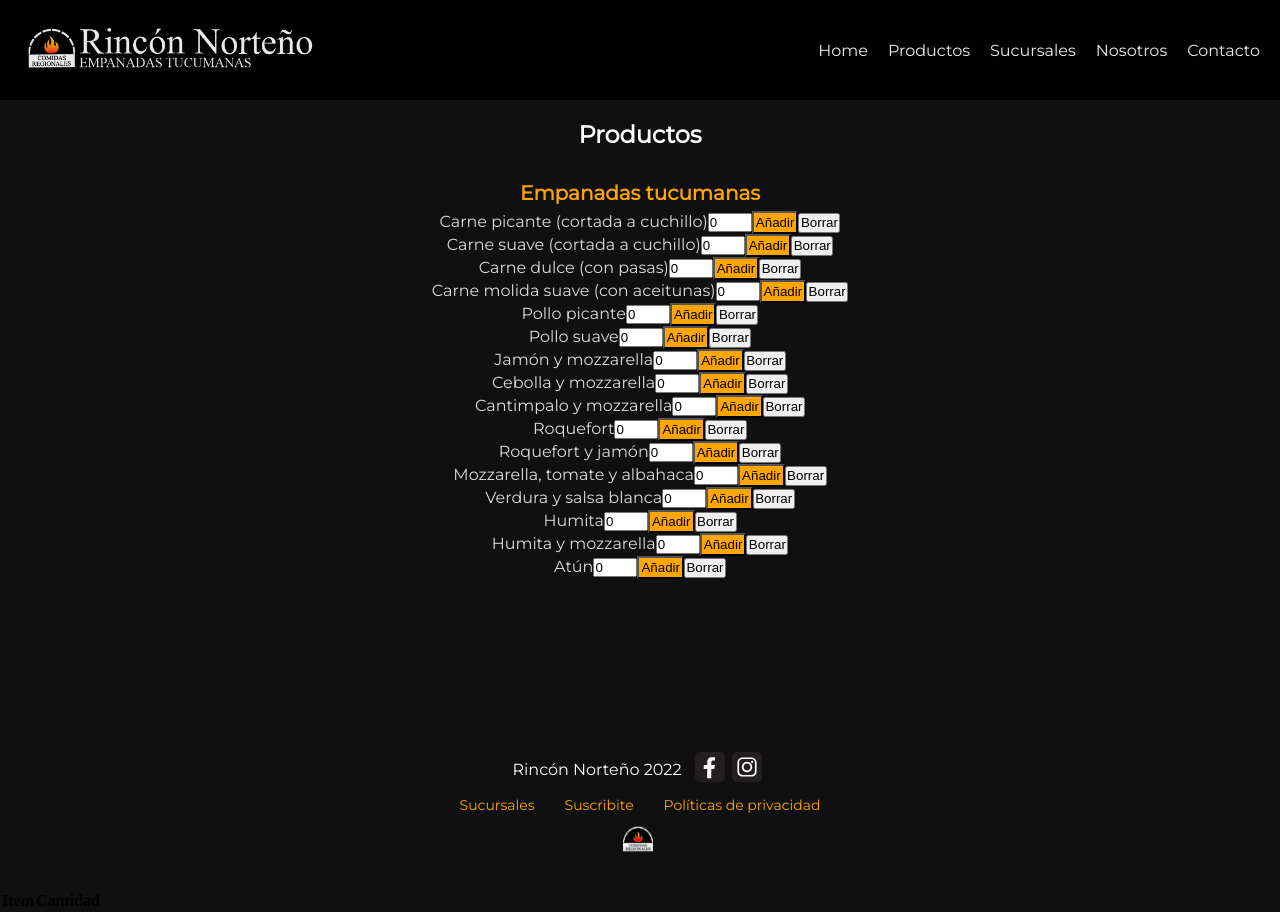
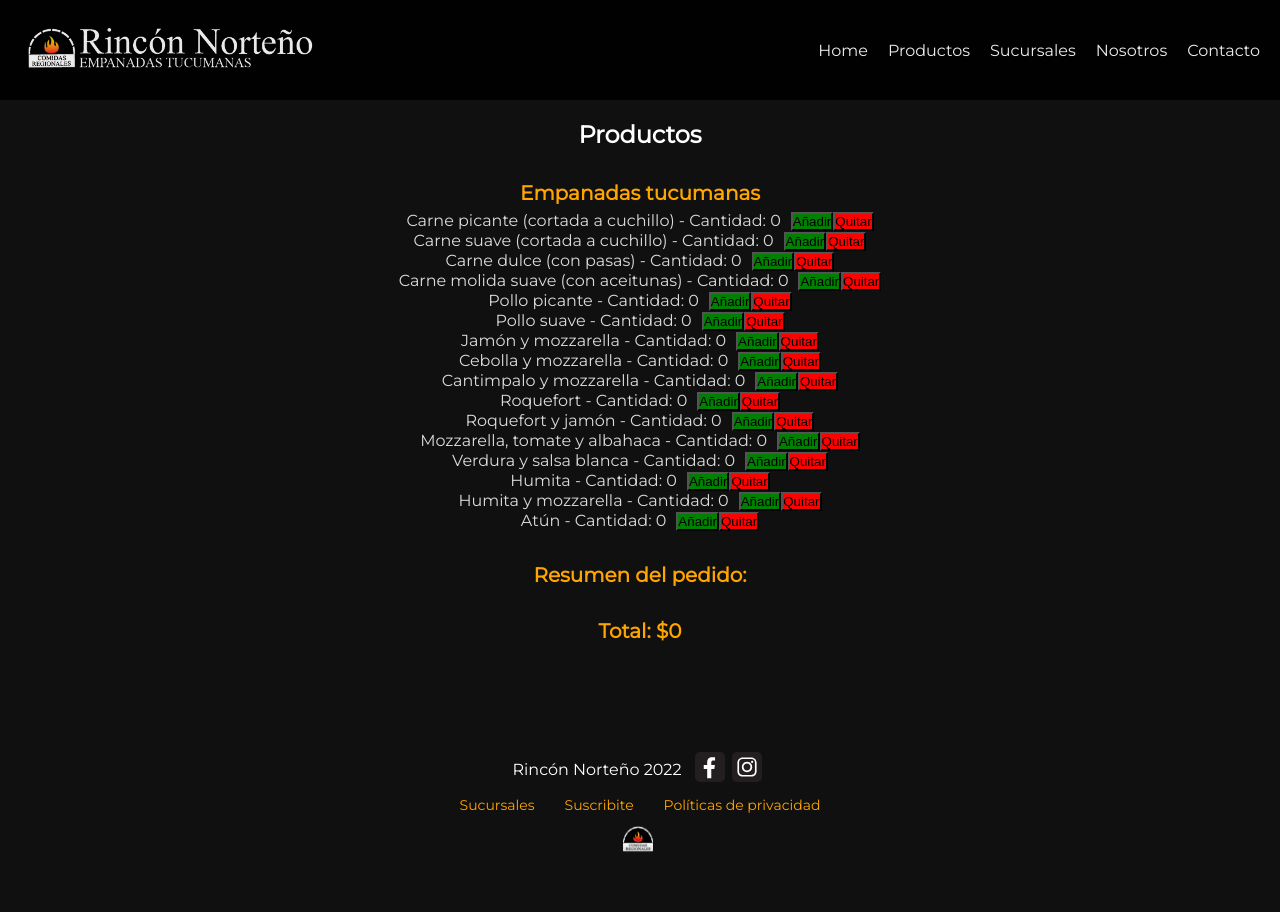
Before and after one commit to Daconce/PreEntrega3-DA_CONCEICAO, a website: page pages/productos.html in a window 1280 px wide. After the commit the page ends 890 px from the top, so only its background shows below. Drawn offline with Linux system fonts and the light colour scheme.

Commit message:
first-commit

```diff
--- a/js/scripts.js
+++ b/js/scripts.js
@@ -1,4 +1,4 @@
-var empanadas = [
+const empanadas = [
   "Carne picante (cortada a cuchillo)",
   "Carne suave (cortada a cuchillo)",
   "Carne dulce (con pasas)",
@@ -17,71 +17,67 @@ var empanadas = [
   "Atún",
 ];
 
-var lista_empanadas = document.getElementById("listaEmpanadas");
+let carrito = {};
+let precioEmpanada = 450;
 
-empanadas.map(function (empanada) {
-  var item = document.createElement("li");
-  var cantidad = document.createElement("input");
-  cantidad.style.cssText = "width:40px";
-  var boton = document.createElement("button");
-  var clearButton = document.createElement("button");
-  boton.style.cssText = "background-color: rgb(255, 165, 0);padding:2px";
-  clearButton.style.cssText = "padding:0.5px";
-  boton.innerHTML = "Añadir";
-  clearButton.innerHTML = "Borrar";
-  cantidad.type = "number";
-  cantidad.value = 0;
-  item.innerHTML = empanada;
-  item.appendChild(cantidad);
-  item.appendChild(boton);
-  item.appendChild(clearButton);
-  lista_empanadas.appendChild(item);
-  boton.addEventListener("click", function () {
-    var carrito = {
-      item: empanada,
-      cantidad: cantidad.value,
+const mostrarLista = () => {
+  let lista = document.getElementById("listaEmpanadas");
+  lista.innerHTML = "";
+  empanadas.forEach((empanada) => {
+    let item = document.createElement("li");
+    item.innerHTML = `${empanada} - Cantidad: ${carrito[empanada] || 0}`;
+    let botonAgregar = document.createElement("button");
+    botonAgregar.style.cssText = "margin-left: 10px;background-color:green";
+    botonAgregar.innerHTML = "Añadir";
+    botonAgregar.onclick = () => {
+      if (!carrito[empanada]) {
+        carrito[empanada] = 1;
+      } else {
+        carrito[empanada]++;
+      }
+      localStorage.setItem("carrito", JSON.stringify(carrito));
+      console.log("Carrito actualizado:", carrito);
+      mostrarLista();
     };
-    // agregar carrito al carrito de compras
-    var cartData = JSON.parse(localStorage.getItem("cart")) || [];
-    cartData.push(carrito);
-    localStorage.setItem("cart", JSON.stringify(cartData));
-    console.log(cartData);
+    let botonQuitar = document.createElement("button");
+    botonQuitar.style.cssText = "background-color:red";
+    botonQuitar.innerHTML = "Quitar";
+    botonQuitar.onclick = () => {
+      if (carrito[empanada]) {
+        carrito[empanada]--;
+        if (carrito[empanada] === 0) {
+          delete carrito[empanada];
+        }
+        localStorage.setItem("carrito", JSON.stringify(carrito));
+        console.log("Carrito actualizado:", carrito);
+        mostrarLista();
+      }
+    };
+    item.appendChild(botonAgregar);
+    item.appendChild(botonQuitar);
+    lista.appendChild(item);
   });
-  clearButton.addEventListener("click", function () {
-    localStorage.removeItem("cart");
-  });
-});
 
-function showCartData() {
-  var cartData = JSON.parse(localStorage.getItem("cart")) || [];
-  console.log(cartData);
-  var table = document.createElement("table");
-  var thead = document.createElement("thead");
-  var tbody = document.createElement("tbody");
-  var headRow = document.createElement("tr");
-  var itemHead = document.createElement("th");
-  var cantidadHead = document.createElement("th");
-  itemHead.innerHTML = "Item";
-  cantidadHead.innerHTML = "Cantidad";
-  headRow.appendChild(itemHead);
-  headRow.appendChild(cantidadHead);
-  thead.appendChild(headRow);
-  table.appendChild(thead);
+  let carritoListado = document.getElementById("carrito-listado");
+  carritoListado.innerHTML = "";
+  let total = 0;
+  for (let empanada in carrito) {
+    let item = document.createElement("li");
+    let precio = carrito[empanada] * precioEmpanada;
+    total += precio;
+    item.innerHTML = `${empanada} - Cantidad: ${carrito[empanada]} - Precio: $${precio}`;
+    carritoListado.appendChild(item);
+  }
+  document.getElementById("total").innerHTML = `Total: $${total}`;
+};
 
-  cartData.forEach(function (item) {
-    var row = document.createElement("tr");
-    var itemData = document.createElement("td");
-    var cantidadData = document.createElement("td");
-    itemData.innerHTML = item.item;
-    cantidadData.innerHTML = item.cantidad;
-    row.appendChild(itemData);
-    row.appendChild(cantidadData);
-    tbody.appendChild(row);
-  });
-  table.appendChild(tbody);
-  document.body.appendChild(table);
-}
+const cargarCarrito = () => {
+  let carritoGuardado = localStorage.getItem("carrito");
+  if (carritoGuardado) {
+    carrito = JSON.parse(carritoGuardado);
+  }
+  console.log("Carrito cargado:", carrito);
+};
 
-window.onload = function () {
-  showCartData();
-};
+cargarCarrito();
+mostrarLista();
--- a/pages/productos.html
+++ b/pages/productos.html
@@ -39,6 +39,9 @@
             <div>
                 <h2>Empanadas tucumanas</h2>
                 <ul id="listaEmpanadas"></ul>
+                <h2>Resumen del pedido:</h2>
+                <ul id="carrito-listado"></ul>
+                <h2 id="total"></h2>
             </div>
         </section>
     </main>
--- a/scss/_commons.scss
+++ b/scss/_commons.scss
@@ -68,7 +68,7 @@ main {
 
   ul {
     li {
-      text-align: center;
+      text-align: left;
     }
   }
 
@@ -78,8 +78,7 @@ main {
     margin-bottom: 6px;
   }
 }
-
-footer {
+s footer {
   margin: 2rem;
   @include flex(column, center);
   justify-content: center;
```
